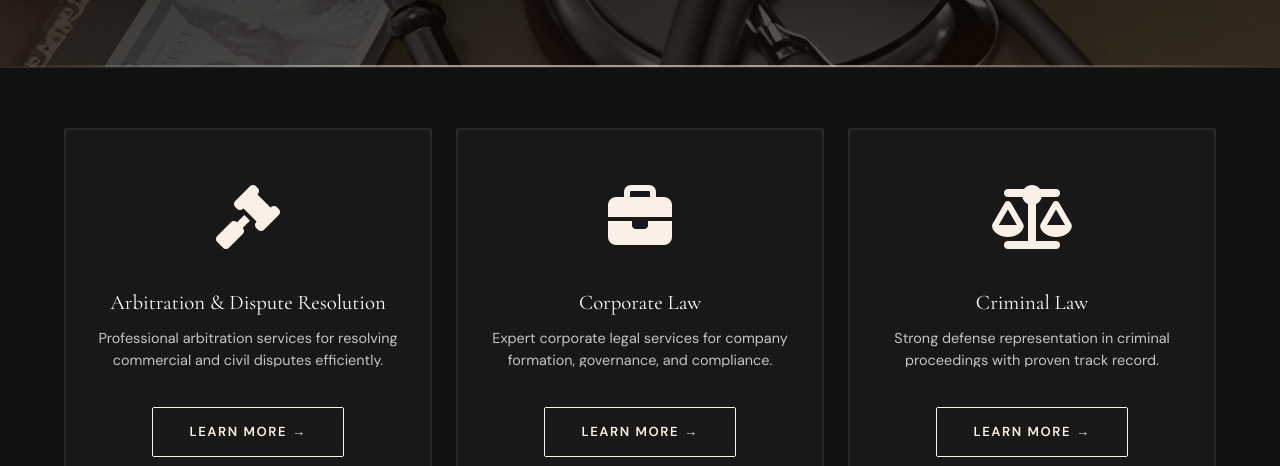
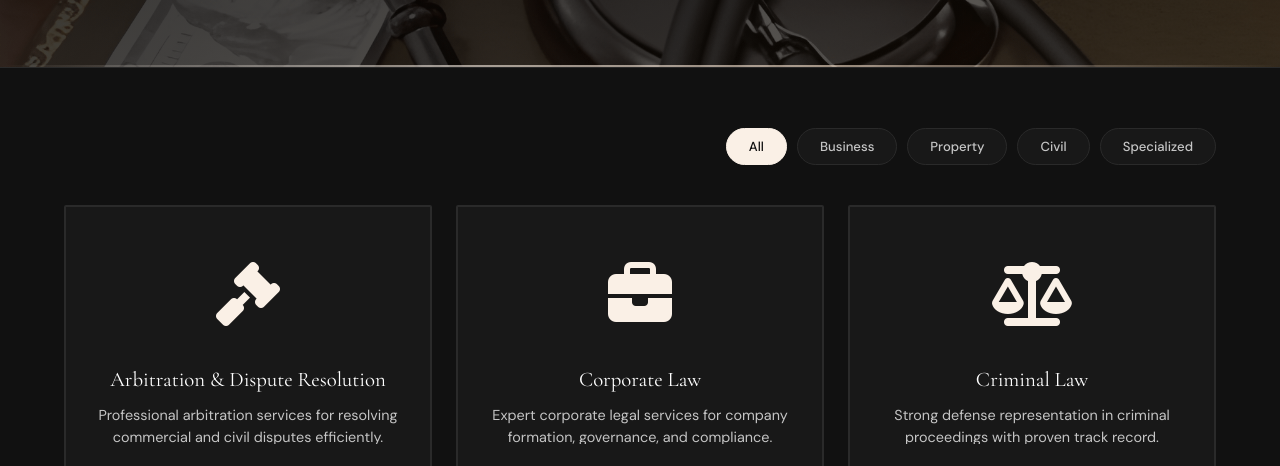
Before and after one commit to aymenbkb/dmlegal, a plain HTML site: page services.html in a window 1280 px wide. Shown: the part 334-800 px from the top of the page. Drawn offline with nearby package versions, Linux system fonts and the light colour scheme.

Commit message:
Office filter

```diff
--- a/services.html
+++ b/services.html
@@ -74,6 +74,15 @@
 
 <!-- ══ SERVICES GRID ══ -->
 <section class="section-padding section--cream">
+    <div class="container">
+        <div class="filter-buttons" data-aos="fade">
+        <button class="filter-btn active" data-filter="all" data-key="service-filter">All</button>
+        <button class="filter-btn" data-filter="business" data-key="service-filter1">Business</button>
+        <button class="filter-btn" data-filter="property" data-key="service-filter2">Property</button>
+        <button class="filter-btn" data-filter="civil" data-key="service-filter3">Civil</button>
+        <button class="filter-btn" data-filter="specialized" data-key="service-filter4">Specialized</button>
+        </div>
+    </div>
     <div class="container">
     <div class="services-grid" id="servicesGrid">
       <div class="service-card" data-category="civil" data-aos="fade" data-aos-delay="0">
```
